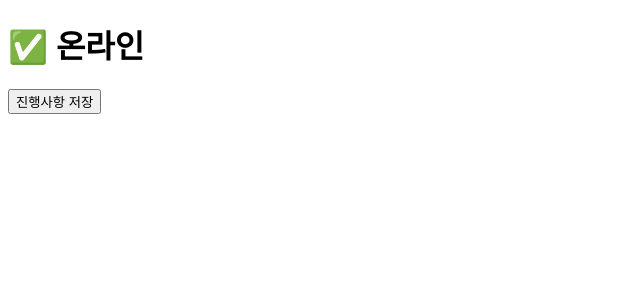
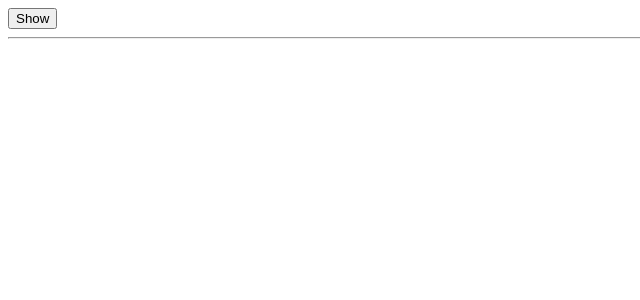
Before and after one commit to vin-jaehong/practice-react-official-document, a React (Create React App) app: page / in a window 1280 px wide. Shown: the top 300 px of the page, without its empty margins (0-640 px from the left). Built offline with nearby package versions, Linux system fonts and the light colour scheme.

Commit message:
feat: animation 예시

```diff
--- a/src/App.tsx
+++ b/src/App.tsx
@@ -1,11 +1,9 @@
-import { StatusBar } from './components/StatusBar';
-import { SaveButton } from './components/SaveButton';
+import { Welcome } from './components/Welcome';
 
 function App() {
   return (
     <>
-      <StatusBar />
-      <SaveButton />
+      <Welcome />
     </>
   );
 }
--- /dev/null
+++ b/src/components/Welcome.tsx
@@ -0,0 +1,13 @@
+import { useState } from 'react';
+import './welcome.css';
+
+export const Welcome = () => {
+  const [show, setShow] = useState(false);
+  return (
+    <>
+      <button onClick={() => setShow(!show)}>{show ? 'Remove' : 'Show'}</button>
+      <hr />
+      {show && <h1 className="welcome">Welcome</h1>}
+    </>
+  );
+};
--- /dev/null
+++ b/src/components/welcome.css
@@ -0,0 +1,22 @@
+.welcome {
+  color: white;
+  padding: 50px;
+  text-align: center;
+  font-size: 50px;
+  background-image: radial-gradient(
+    circle,
+    rgba(63, 94, 251, 1) 0%,
+    rgba(252, 70, 107, 1) 100%
+  );
+
+  animation: fadeIn 1000ms;
+}
+
+@keyframes fadeIn {
+  0% {
+    opacity: 0;
+  }
+  100% {
+    opacity: 1;
+  }
+}
```
